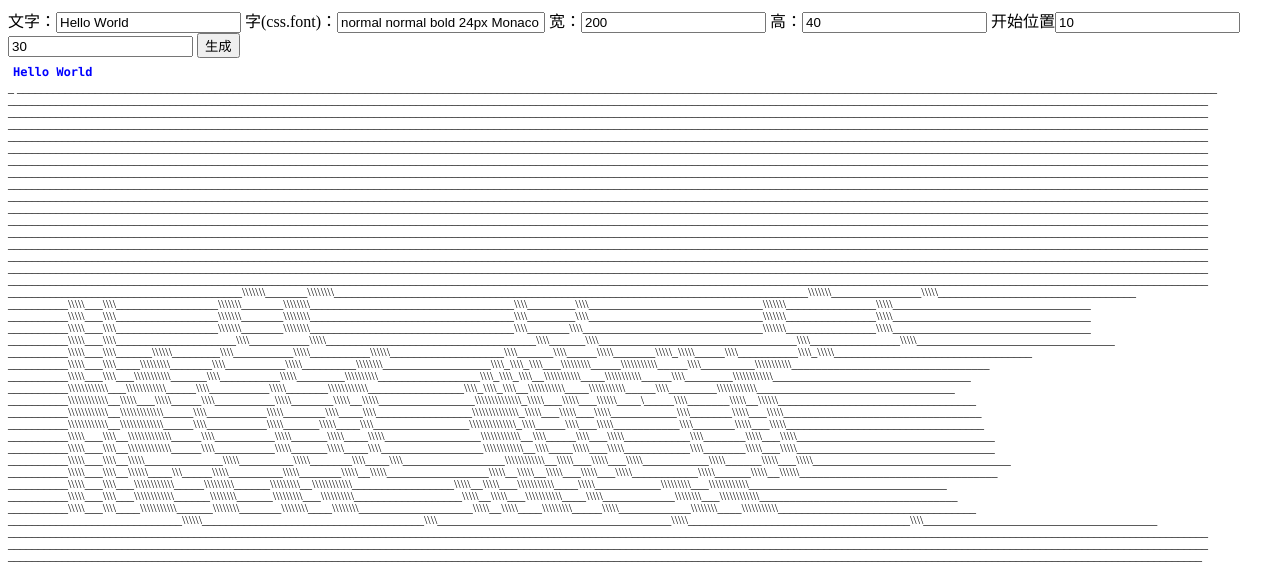
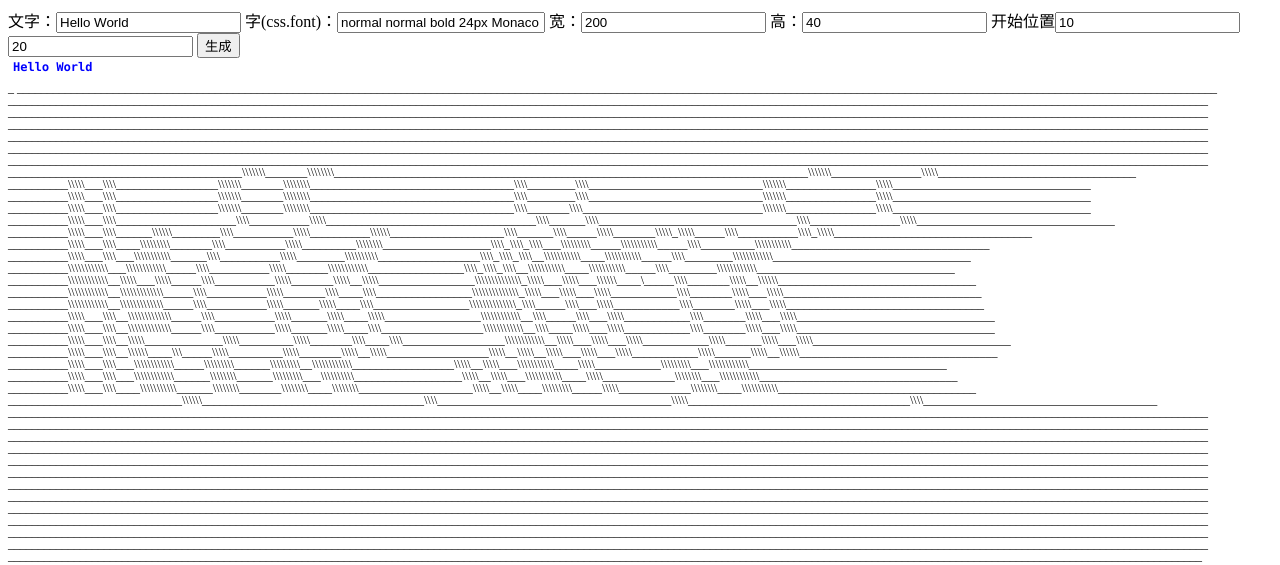
Before and after one commit to Cecil0o0/Practice, a website: page htmls/CharactorGen.html in a window 1280 px wide. Drawn offline with nearby package versions, Linux system fonts and the light colour scheme.

Commit message:
feat: 字符生成器调整参数

```diff
--- a/htmls/CharactorGen.html
+++ b/htmls/CharactorGen.html
@@ -30,7 +30,7 @@
           height: 40,
           width: 200,
           font: 'normal normal bold 24px Monaco',
-          start: [10, 30],
+          start: [10, 20],
           str: ''
         }
       },
@@ -43,7 +43,7 @@
         this.gen()
       }
     })
-    function getTextStr({ text = 'Hello world111', width = 200, height = 40, font = 'normal normal bold 24px Monaco', start = [10, 30] } = {}) {
+    function getTextStr({ text = 'Hello world111', width = 200, height = 40, font = 'normal normal bold 24px Monaco', start = [10, 20] } = {}) {
       var canvas = document.getElementById('canvas')
       var ctx = canvas.getContext('2d')
 
```
